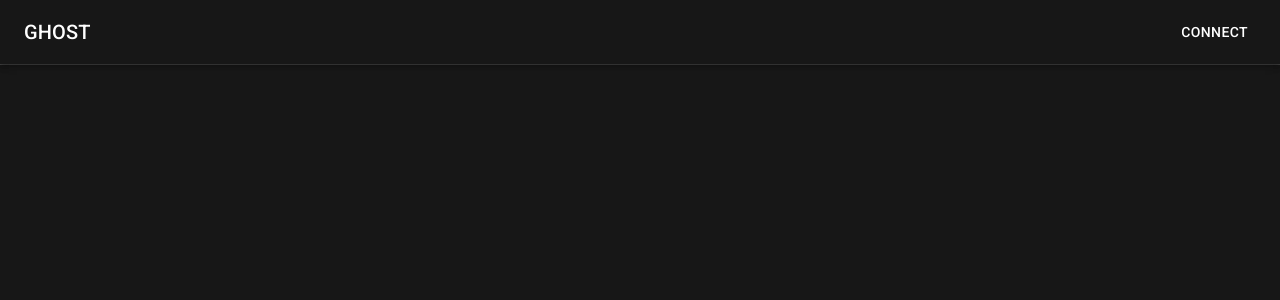
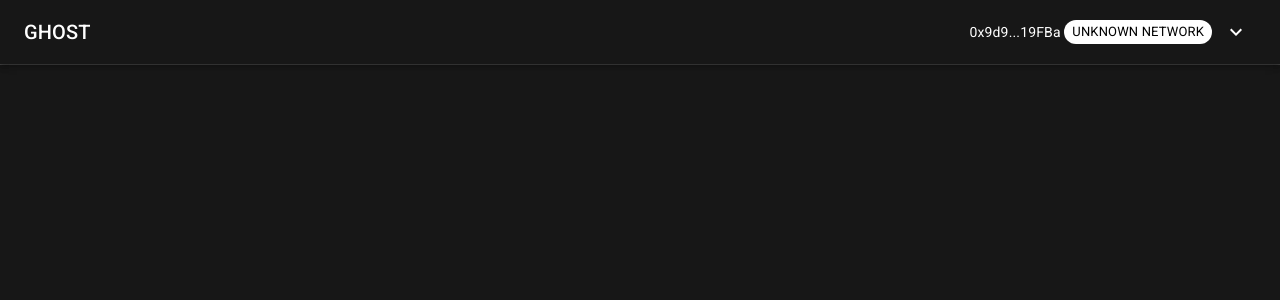
Before and after one commit to Ghost-Finance/g-minter, a React (Create React App) app in the folder frontend/: page / in a window 1280 px wide. Shown: the top 300 px of the page. Built offline with nearby package versions, Linux system fonts and the light colour scheme; what web3modal would draw is missing.

Commit message:
Chore: Add useState to account param

```diff
--- a/frontend/src/App.tsx
+++ b/frontend/src/App.tsx
@@ -44,10 +44,14 @@ const App = () => {
       ? getNetworkNameFromId(window.ethereum.chainId)
       : NetworkNames.UNKNOWN
   )
+  // mock account
+  const [account, setAccount] = useState(
+    '0x9d9f8ab500e93FFF4fB5F1E688FfA9B9dE719FBa'
+  )
 
   return (
     <div>
-      <TopBar />
+      <TopBar networkName={network} account={account} />
     </div>
   )
 }
--- a/frontend/src/components/TopBar/index.tsx
+++ b/frontend/src/components/TopBar/index.tsx
@@ -1,13 +1,14 @@
 import React from 'react'
 import {
+  AppBar,
+  IconButton,
   makeStyles,
   Theme,
-  AppBar,
-  Toolbar,
-  IconButton
+  Toolbar
 } from '@material-ui/core'
 import Logo from '../Logo'
 import ConnectButton from '../Button/ConnectButton'
+import Account from '../Account'
 
 const useStyles = makeStyles((theme: Theme) => {
   return {
@@ -18,21 +19,25 @@ const useStyles = makeStyles((theme: Theme) => {
     menuButton: {
       marginRight: theme.spacing(2)
     },
-    grid: {
+    flex: {
       display: 'flex',
       flexFlow: 'row',
       justifyContent: 'space-between'
     }
   }
 })
+interface Props {
+  account: string
+  networkName: string
+}
 
-export default function TopBar() {
+const TopBar = ({ account, networkName }: Props) => {
   const classes = useStyles()
 
   return (
     <div className={classes.root}>
       <AppBar position="static">
-        <Toolbar className={classes.grid}>
+        <Toolbar className={classes.flex}>
           <IconButton
             edge="start"
             className={classes.menuButton}
@@ -41,9 +46,15 @@ export default function TopBar() {
           >
             <Logo />
           </IconButton>
-          <ConnectButton />
+          {account ? (
+            <Account address={account} networkName={networkName} />
+          ) : (
+            <ConnectButton />
+          )}
         </Toolbar>
       </AppBar>
     </div>
   )
 }
+
+export default TopBar
```
